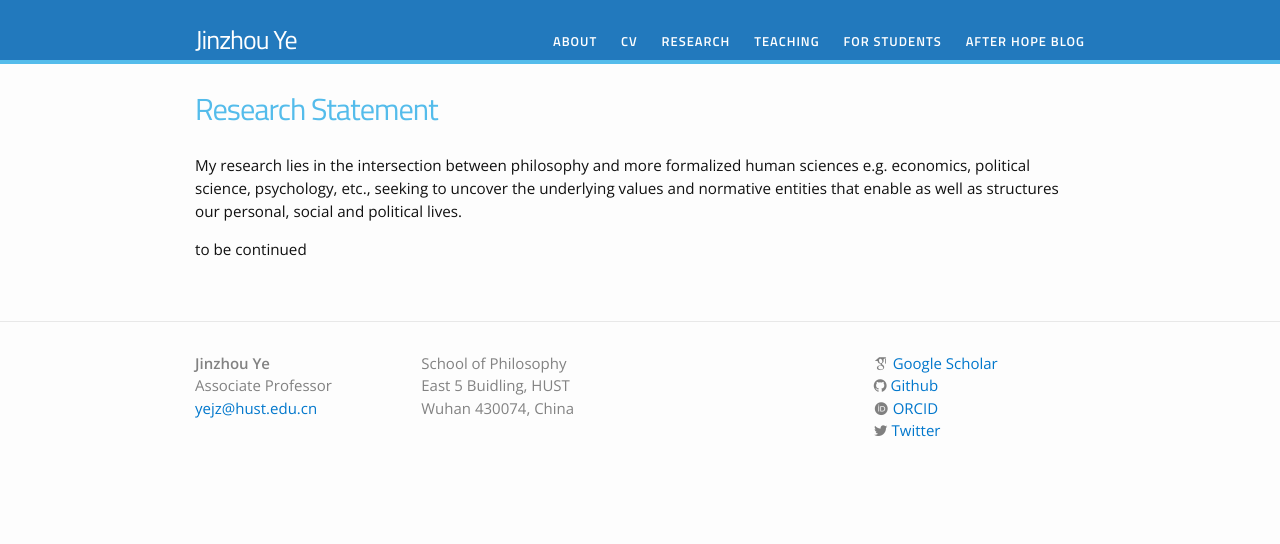
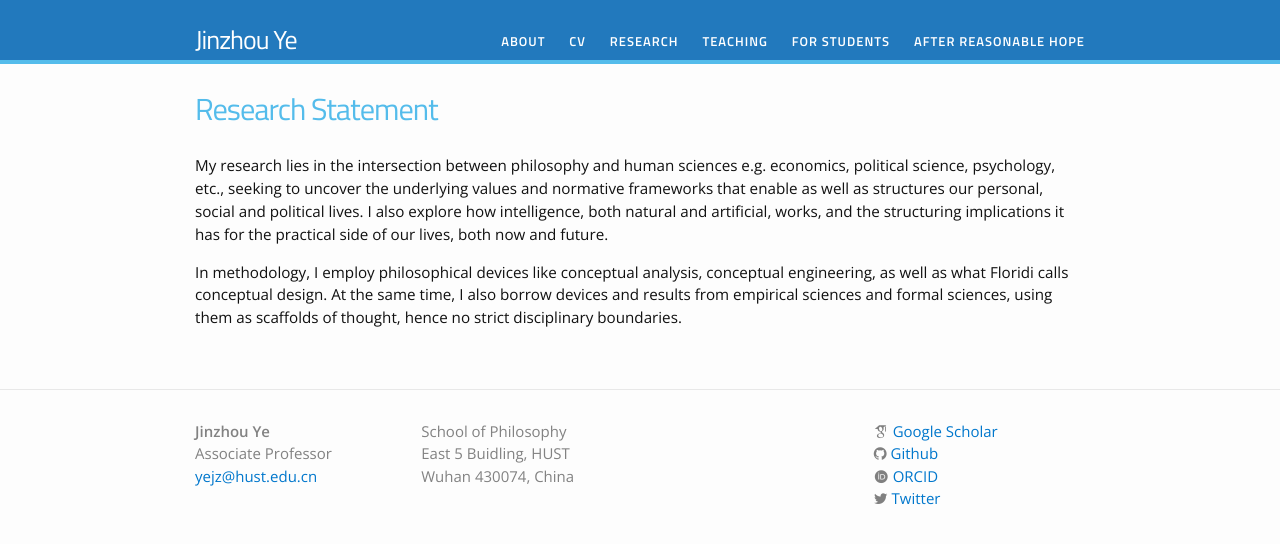
Before and after one commit to yejzh/yejzh.github.io, a Jekyll site: the page built from research/research-statement.md, in a window 1280 px wide. Shown: the top 544 px of the page. Built offline with Jekyll 4.4.1, drawn with Linux system fonts in a browser that asks for light colours; nearby versions of some CDN libraries; some web fonts are replaced.

Commit message:
periodic update

```diff
--- a/_data/menu.yml
+++ b/_data/menu.yml
@@ -13,5 +13,5 @@
 - title: "For Students"
   href: "/students/"
 
-- title: "After Hope Blog"
+- title: "After Reasonable Hope"
   href: "/blog/"
--- a/blog.md
+++ b/blog.md
@@ -1,10 +1,10 @@
 ---
 layout: page
-title: After Hope Blog
+title: After Reasonable Hope
 permalink: /blog/
 ---
 
-I blog sporadically on how life, both individual and collective, can be meaningfully lived. Perhaps even our best efforts cannot defeat skepticism and pessimism, but it is still reasonable to have a hope, a reasonable hope. It is after this hope that philosophy finds its foothold and meaning, at least for me.
+I blog sporadically on how life, both individual and collective, can and should be meaningfully lived. Perhaps even our best efforts cannot defeat skepticism and pessimism, but it is still reasonable to have a hope, a reasonable hope. It is after this hope that philosophy finds its foothold and meaning, at least for me.
 
 Posts are arranged into <a href="/categories">categories</a> and include {% assign sorted_cats = site.categories | sort  %}{% for category in sorted_cats %}{% if forloop.last == true %}and {% endif %}<a href="/categories/#{{category[0]}}" style="font-weight:normal;"> {{category[0] | camelcase }}</a> ({{ category[1].size  }}){% if forloop.last == false %}, {% endif %}{% endfor %}.
 
--- a/research/research-statement.md
+++ b/research/research-statement.md
@@ -4,6 +4,6 @@ title: Research Statement
 permalink: /research/research-statement/
 ---
 
-My research lies in the intersection between philosophy and more formalized human sciences e.g. economics, political science, psychology, etc., seeking to uncover the underlying values and normative entities that enable as well as structures our personal, social and political lives.
+My research lies in the intersection between philosophy and human sciences e.g. economics, political science, psychology, etc., seeking to uncover the underlying values and normative frameworks that enable as well as structures our personal, social and political lives. I also explore how intelligence, both natural and artificial, works, and the structuring implications it has for the practical side of our lives, both now and future.
 
-to be continued
+In methodology, I employ philosophical devices like conceptual analysis, conceptual engineering, as well as what Floridi calls conceptual design. At the same time, I also borrow devices and results from empirical sciences and formal sciences, using them as scaffolds of thought, hence no strict disciplinary boundaries.
```
Also changed, not shown: about.md (+1 -1 lines), teaching/ethics-meta.md (deleted, +0 -7 lines), teaching/index.md (+0 -3 lines), teaching/pp-formal-methods.md (+4 -0 lines), teaching/teaching-phil.md (deleted, +0 -11 lines), teaching/teaching-policy.md (deleted, +0 -31 lines), 1 other file.
